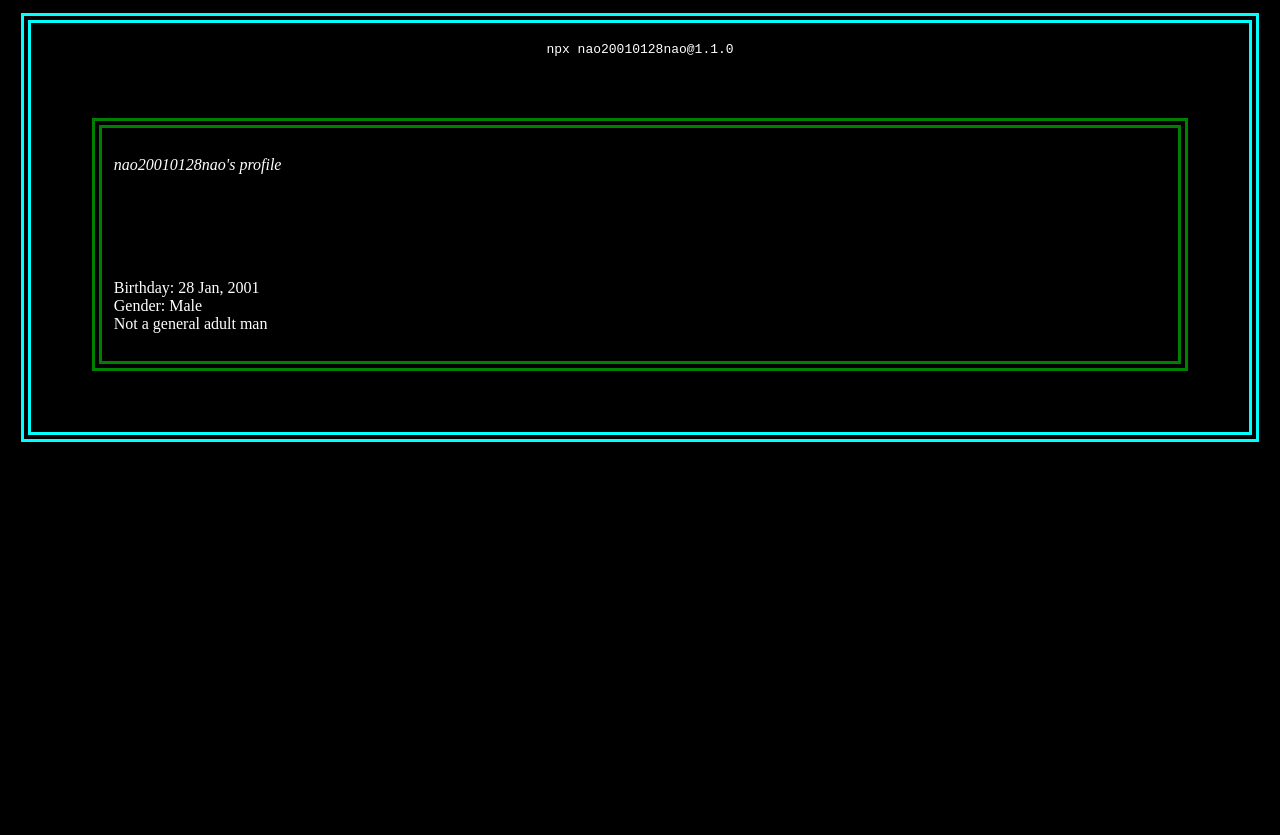
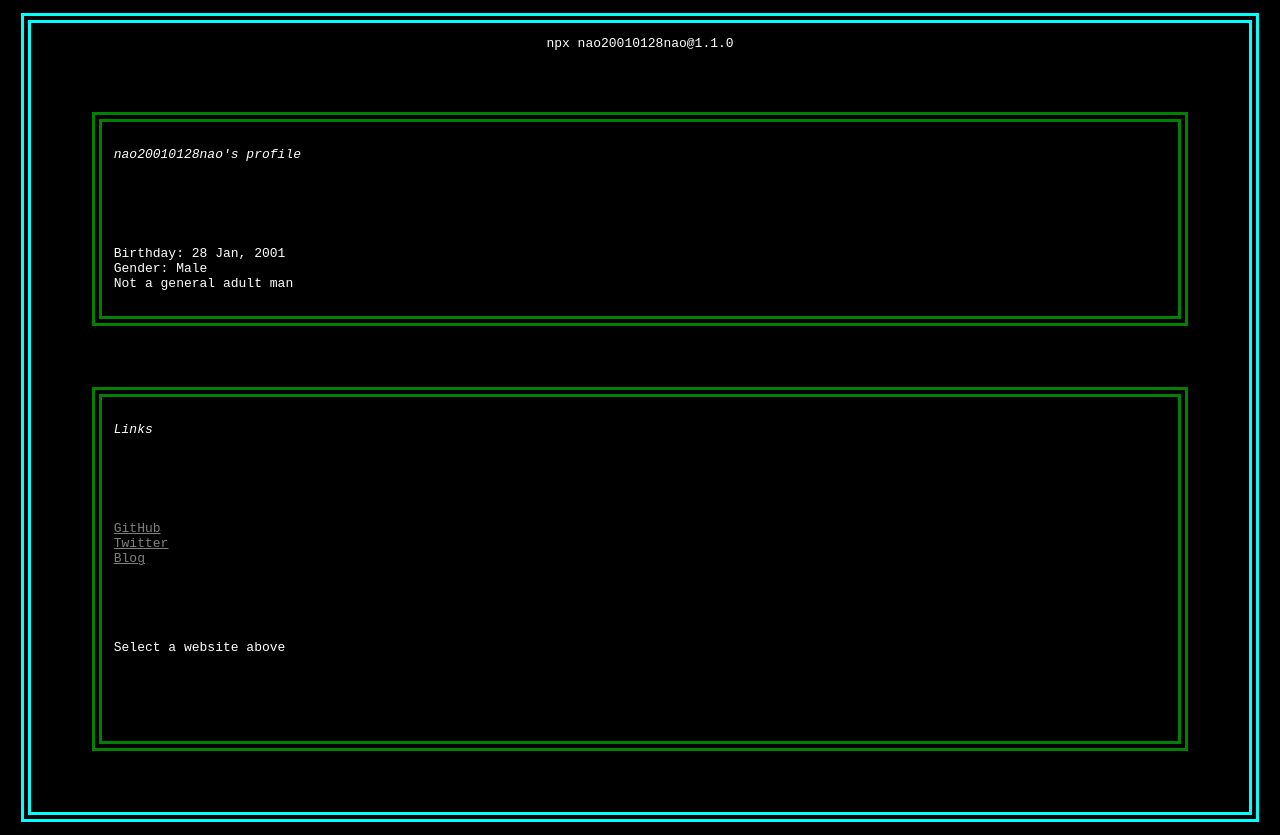
Before and after one commit to Lesmiscore/website-proposal, a website: page static/index.html in a window 1280 px wide. Before the commit the page ends 800 px from the top, so only its background shows below. Drawn offline with Linux system fonts and the light colour scheme.

Commit message:
Linksの再現できた

```diff
--- a/static/index.html
+++ b/static/index.html
@@ -12,13 +12,28 @@
 
 <body>
     <div class="bigframe">
-        <p class="header-code"><code>npx nao20010128nao@1.1.0</code></p>
+        <p class="header-code">
+            <code>npx nao20010128nao@1.1.0</code>
+        </p>
         <div class="frame">
             <p class="title">nao20010128nao's profile</p>
             <p class="content">Birthday: 28 Jan, 2001
                 <br />Gender: Male
                 <br />Not a general adult man</p>
         </div>
+        <div class="frame">
+            <p class="title">Links</p>
+            <p class="content">
+                <div class="links">
+                    <a class="links-a-list" href="https://github.com/nao20010128nao">GitHub</a>
+                    <a class="links-a-list" href="https://twitter.com/2ndLesmi">Twitter</a>
+                    <a class="links-a-list" href="https://nao20010128.blogspot.jp">Blog</a>
+                </div>
+                <div class="link-display">
+                    <p id="links-link-preview">Select a website above</p>
+                </div>
+            </p>
+        </div>
     </div>
 </body>
 
--- a/static/main.css
+++ b/static/main.css
@@ -1,5 +1,6 @@
 * {
     color: white;
+    font-family: monospace;
 }
 
 html {
@@ -14,7 +15,7 @@ html {
 
 .title {
     font-style: italic;
-    margin-bottom: 10%;
+    margin-bottom: 8%;
 }
 
 .bigframe {
@@ -27,3 +28,28 @@ html {
     padding: 1%;
     border: double 10px green;
 }
+
+.links {
+    box-orient: vertical;
+}
+
+.links>a {
+    display: box;
+    display: -moz-box;
+    display: -webkit-box;
+    display: -o-box;
+    display: -ms-box;
+}
+
+a.links-a-list {
+    color: grey;
+}
+
+a.links-a-list:hover {
+    color: magenta;
+}
+
+.link-display {
+    margin-top: 7%;
+    margin-bottom: 7%;
+}
```
Also changed, not shown: package.json (+10 -2 lines), src/index.js (added, +9 -0 lines), webpack.config.js (added, +10 -0 lines), 2 other files.
